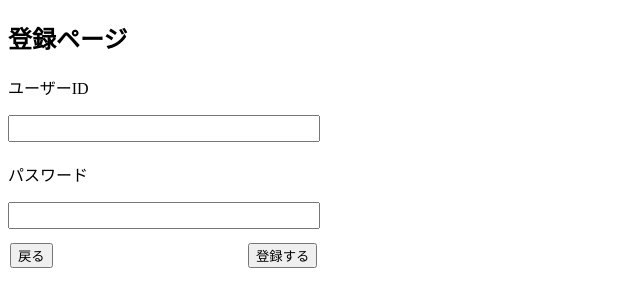
After one commit to Yoshisora3/first_project, a Flask app: template templates/register.html in a window 1280 px wide. The commit adds this page. Shown: the top 307 px of the page, without its empty margins (0-640 px from the left). Run offline with Flask 3, Linux system fonts and the light colour scheme; the template is opened without the code that fills it, so the values that code supplies are empty.

Commit message:
新規登録ページ追加

```diff
--- a/app.py
+++ b/app.py
@@ -1,9 +1,9 @@
 from flask import Flask, request, render_template, redirect, url_for
 from sqlalchemy import create_engine, Column, Integer, String
 from sqlalchemy.orm import declarative_base, sessionmaker
-from utils import id_search, method_judge
+from utils import id_search
 from flask_login import LoginManager, login_user, current_user, logout_user, login_required
-from auth.login import User, TestUser, user_check
+from auth.login import User, user_check
 
 # Flaskアプリの準備
 app = Flask(__name__)
@@ -19,6 +19,11 @@ Session = sessionmaker(bind=engine)
 session = Session()
 
 # モデル定義
+class UserModel(Base):
+    __tablename__ = 'users'
+    id = Column(String, primary_key=True)
+    pw = Column(String)
+
 class Notepad(Base):
     __tablename__ = 'notes'
     noteid = Column(Integer, primary_key=True)
@@ -33,20 +38,20 @@ login_manager.login_view = 'login'
 def load_user(user_id):
     return User(user_id)
 
-@app.route("/login")
+@app.route("/login", methods=['GET', 'POST'])
 def login():
     return render_template('login.html')
 
-@app.route("/login_check", methods=['GET', 'POST'])
+@app.route("/login_check", methods=['POST'])
 def login_check():
-    test_user = TestUser("user1", "testuser")#ユーザーID user1 パスワード testuser
-    if user_check(test_user, request.form['userid'], request.form['pass']):
-        login_user(User(1))
+    user = session.query(UserModel).filter_by(id=request.form['userid']).first()
+    if user is not None and user_check(user, request.form['pass']):
+        login_user(User(user.id))
         return redirect(url_for('index'))
     else:
         return redirect(url_for('login'))
 
-@app.route('/logout', methods=['GET', 'POST'])
+@app.route('/logout', methods=['POST'])
 def logout():
     logout_user()
     return redirect(url_for('login'))
@@ -59,11 +64,9 @@ def index():
     return render_template('index.html', notes=notes, notecount=len(notes))
 
 # メモの追加
-@app.route('/add', methods=['GET', 'POST'])
+@app.route('/add', methods=['POST'])
 @login_required
 def add_note():
-    method_judge(request.method)
-
     if request.form['addnote'] != "":
         addnote = Notepad(note=request.form['addnote'])
         session.add(addnote)
@@ -72,11 +75,9 @@ def add_note():
     return redirect(url_for('index'))
 
 # メモの削除
-@app.route('/del', methods=['GET', 'POST'])
+@app.route('/del', methods=['POST'])
 @login_required
 def del_note():
-    method_judge(request.method)
-
     if len(session.query(Notepad).all()) == 0:
         return redirect(url_for('index'))
     session.delete(id_search(session, request.form['delid'], Notepad))
@@ -84,11 +85,9 @@ def del_note():
     return redirect(url_for('index'))
 
 # メモの更新
-@app.route('/update', methods=['GET', 'POST'])
+@app.route('/update', methods=['POST'])
 @login_required
 def update_note():
-    method_judge(request.method)
-
     notes = session.query(Notepad).all()
     if len(notes) == 0:
         return redirect(url_for('index'))
@@ -96,16 +95,27 @@ def update_note():
     return render_template('update.html', notes=id_search(session, request.form['upnote'], Notepad))
 
 # メモ更新の完了
-@app.route('/update_comp', methods=['GET', 'POST'])
+@app.route('/update_comp', methods=['POST'])
 @login_required
 def updatecomp_note():
-    method_judge(request.method)
-
     upnote = id_search(session, request.form['upid'], Notepad)
     upnote.note = request.form['upnote']
     session.commit()
 
     return redirect(url_for('index'))
 
+@app.route("/register", methods=['POST'])
+def register():
+    return render_template('register.html')
+
+@app.route("/register_comp", methods=['POST'])
+def register_comp():
+    if session.query(UserModel).filter_by(id=request.form['userid']).first() is None:
+        adduser = UserModel(id=request.form['userid'], pw=request.form['pass'])
+        session.add(adduser)
+        session.commit()
+        return redirect(url_for('login'))
+    else:
+        return "すでに同じユーザーIDが登録されています"
 if __name__ == '__main__':
     app.run(debug=True)
--- a/static/style.css
+++ b/static/style.css
@@ -47,6 +47,12 @@
     right: 75px;
 }
 
+.button4 {
+    position: fixed;
+    top: 243px;
+    left: 10px;
+}
+
 .border {
 max-width: 800px;
 display: inline-block;   /* 中身に合わせて幅が決まる */
--- a/templates/index.html
+++ b/templates/index.html
@@ -9,7 +9,9 @@
 <body>
     <div class="aqua">
     <h1>簡単メモ帳</h1>
-    <form action="/logout" method="POST"><button type="submit" class="button3">ログアウト</button></form>
+    <form action="/logout" method="POST">
+        <button type="submit" class="button3">ログアウト</button>
+    </form>
     <div class="space-bottom"></div>
     <b><span class="space-right">追加する</span>更新する</b>
     <div class="container">
--- /dev/null
+++ b/templates/register.html
@@ -0,0 +1,24 @@
+<!DOCTYPE html>
+<html lang="ja">
+<head>
+    <meta charset="UTF-8">
+    <meta name="viewport" content="width=device-width, initial-scale=1.0">
+    <link rel="stylesheet" type="text/css" href="{{ url_for('static', filename='style.css') }}">
+    <title>登録ページ</title>
+</head>
+<body>
+    <h2>登録ページ</h2>
+    <p>ユーザーID</p>
+    <div class="space-bottom"></div>
+    <form action="/register_comp" method="POST">
+        <textarea name="userid" class="login_textarea"  required></textarea>
+        <p>パスワード</p>
+        <textarea name="pass" class="login_textarea"  required></textarea>
+        <div class="space-bottom"></div>
+        <button type="submit" class="space-left">登録する</button>
+    </form>
+    <form  action="/login" method="POST">
+        <button type="submit" class="button4">戻る</button>
+    </form>
+</body>
+</html>
```
Also changed, not shown: auth/login.py (+2 -7 lines), templates/login.html (+7 -3 lines).
